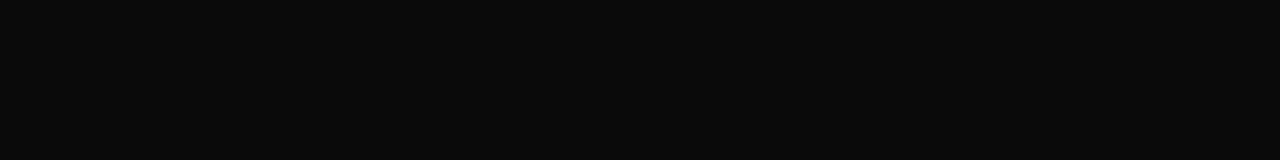
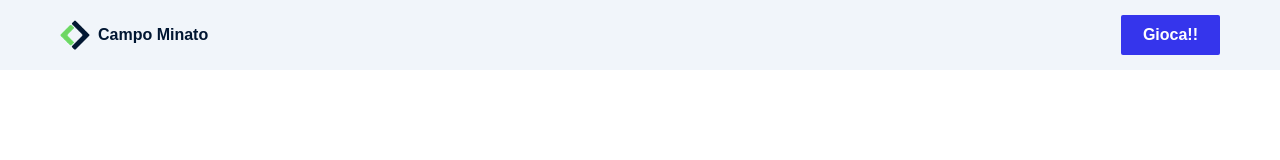
Before and after one commit to CarloBattista/js-campominato-grid, a plain HTML site: page index.html in a window 1280 px wide. Drawn offline with Linux system fonts and the light colour scheme.

Commit message:
creazione header

```diff
--- a/_assets/css/main.css
+++ b/_assets/css/main.css
@@ -9,6 +9,58 @@
 
 body {
     font-family: 'Poppins', sans-serif;
-    background: #0a0a0a;
-    color: #fafafa;
+    background: #fff;
+    color: #0a0a0a;
 }
+
+/* Main */
+.container_main{
+    position: relative;
+    width: 100%;
+    height: 100vh;
+}
+
+.header{
+    width: 100%;
+    height: 70px;
+    padding: 0 60px;
+    display: flex;
+    align-items: center;
+    justify-content: space-between;
+    background: #f1f5fa;
+}
+
+.logoSite{
+    display: flex;
+    align-items: center;
+}
+
+.logo{
+    height: 30px;
+}
+
+.headingSite{
+    color: #001632;
+    font-size: 1rem;
+    font-weight: 700;
+    margin-left: .5em;
+}
+
+.btn{
+    background-color: #3535ec;
+    border: none;
+    border-radius: 2px;
+    color: #fff;
+    cursor: pointer;
+    font-size: 16px;
+    font-weight: 600;
+    padding: 11px 22px;
+}
+
+/* Media Query */
+
+@media only screen and (max-width: 900px){
+    .header{
+        padding: 0 4%;
+    }
+}
--- a/index.html
+++ b/index.html
@@ -12,7 +12,21 @@
 </head>
 <body>
 
-
+    <!-- Main -->
+    <div class="container_main">
+        <!-- Header -->
+        <div class="header">
+            <a href="./index.html" class="logoSite">
+                <img class="logo" src="./_assets/_resources/imgs/Logo.png" alt="logo">
+                <h1 class="headingSite">Campo Minato</h1>
+            </a>
+            <div class="container_buttons">
+                <button class="btn">
+                    Gioca!!
+                </button>
+            </div>
+        </div>
+    </div>
 
     <!-- SCRIPT -->
     <script src="./_assets/js/main.js"></script>
```
Also changed, not shown: _assets/_resources/imgs/Logo.png (added).
